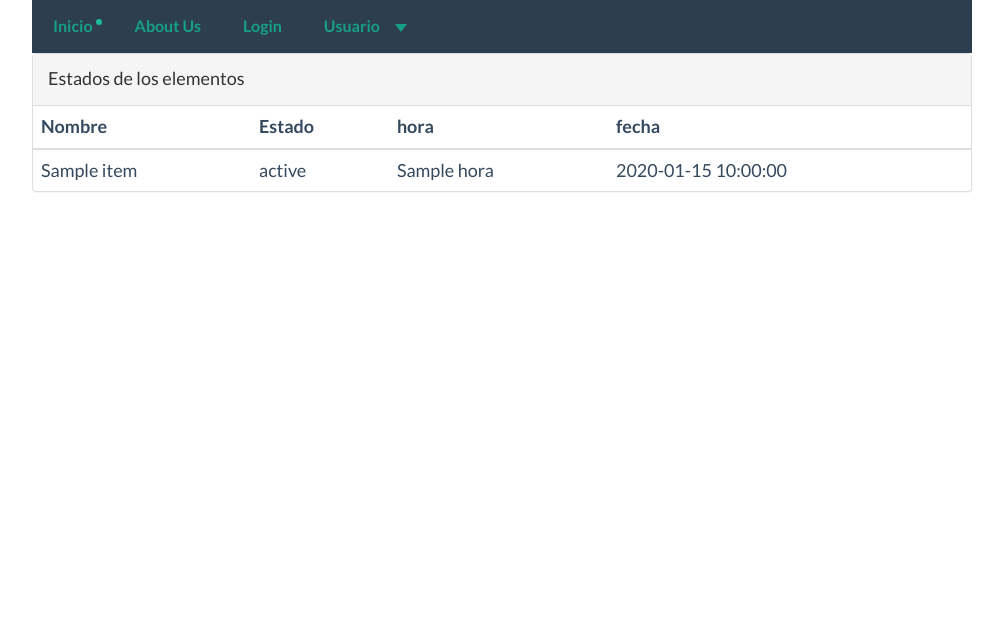
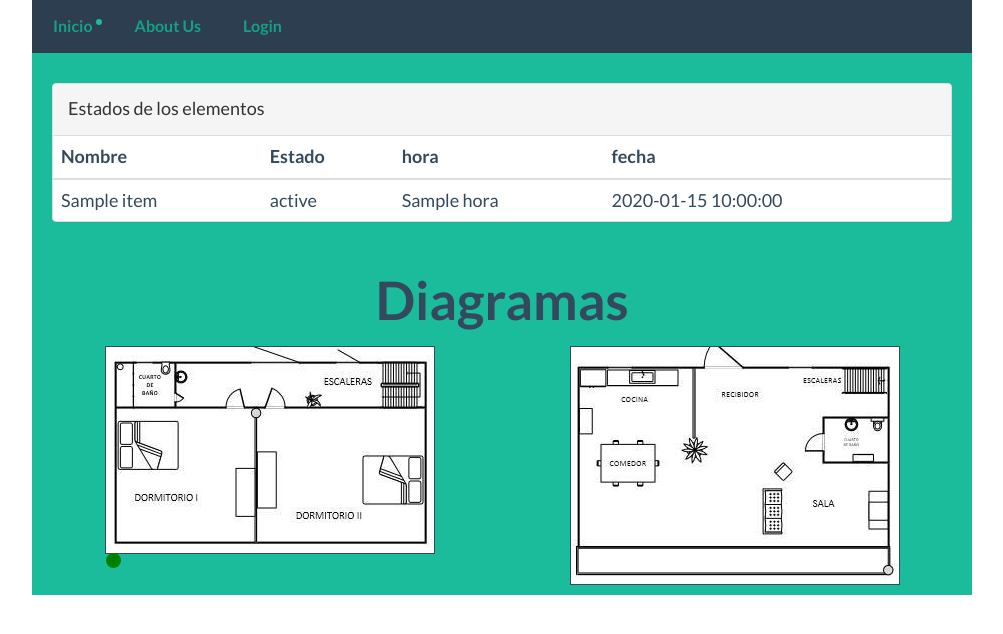
Before and after one commit to raul26/PI4sem, a CodeIgniter app: template application/views/dashboard.php in a window 1280 px wide. Shown: the top 634 px of the page, without its empty margins (138-1141 px from the left). Run offline with CodeIgniter, Linux system fonts and the light colour scheme; the template is opened without the code that fills it: most values are stand-ins (such as "Sample title", 1, 10 or a date in 2020).

Commit message:
todos los cambios

```diff
--- a/Domotico1.txt
+++ b/Domotico1.txt
@@ -1,6 +1,6 @@
-1 Foco1 1 09:55:13p.m. 01/06/2014
-2 Foco2 1 09:55:13p.m. 01/06/2014
+1 Foco1 0 09:55:13p.m. 01/06/2014
+2 Foco2 0 09:55:13p.m. 01/06/2014
 3 Puerta1 1 09:55:13p.m. 01/06/2014
-4 Puerta2 0 09:55:13p.m. 01/06/2014
+4 Puerta2 1 09:55:13p.m. 01/06/2014
 5 Ventana1 0 09:55:13p.m. 01/06/2014
 6 Ventana2 0 09:55:13p.m. 01/06/2014
--- a/application/controllers/welcome.php
+++ b/application/controllers/welcome.php
@@ -21,6 +21,7 @@ class Welcome extends CI_Controller {
   {
     parent:: __construct();
     $this->load->helper('url');
+    $this->load->library('session');
   }
 
 	public function index()
--- a/application/views/aboutUS.php
+++ b/application/views/aboutUS.php
@@ -11,7 +11,7 @@
           We are  passionate students, working in the same direccion, now we are doing our integrator proyect in order to make a great mechanism,  our team have developers with diferents skills, we have experts in c++ development to build awesome programs, to , we have an amaising mathematical, analistics and network managers.
       </p>
       <p>Our Lema:</p>
-      <h2>Go for it, eat the world</h2>
+      <h2>Don't worry be happy</h2>
     </div>
   </div>
 </body>
--- a/application/views/dashboard.php
+++ b/application/views/dashboard.php
@@ -2,6 +2,7 @@
 <body>
   <div class="container">
     <?php $this->load->view("navbar"); ?>
+    <div class="aboutUs">
       <div class="panel panel-default">
         <div class="panel-heading">Estados de los elementos</div>
         <table class="table">
@@ -15,5 +16,49 @@
           </tbody>
         </table>
       </div>
+    <!--Aqui empieza lo de las imagenes truculentas-->
+    <div class="row">
+      <h2>Diagramas</h2>
+      <div class="col-sm-6">
+        <div class="diagrama">
+          <img src="<?php echo base_url("assets/images/int1.jpg");?>">
+            <?php
+            foreach($items as $fila){
+              $id=$fila["id_objeto"];
+              if($id==6 OR $id==5 OR $id==3 OR $id==1){
+                if($fila["status_objeto"]=="0"){
+                  echo "<div class='elemento ".$fila['nombre_objeto']." off' data-toggle='tooltip' data-placement='bottom' title='".$fila['nombre_objeto']."' ></div>";
+                }else{
+                  echo "<div class='elemento ".$fila['nombre_objeto']."' data-toggle='tooltip' data-placement='bottom' title='".$fila['nombre_objeto']."'></div>";
+                }
+              }
+            }
+            ?>
         </div>
+      </div>
+      <div class="col-sm-6">
+        <div class="diagrama">
+          <img src="<?php echo base_url("assets/images/int2.jpg");?>">
+            <?php
+            foreach($items as $fila){
+              $id=$fila["id_objeto"];
+              if($id==2 OR $id==4){
+                if($fila["status_objeto"]=="0"){
+                  echo "<div class='elemento ".$fila['nombre_objeto']." off' data-toggle='tooltip' data-placement='bottom' title='".$fila['nombre_objeto']."'></div>";
+                }else{
+                  echo "<div class='elemento ".$fila['nombre_objeto']."' data-toggle='tooltip' data-placement='bottom' title='".$fila['nombre_objeto']."'></div>";
+                }
+              }
+            }
+            ?>
+        </div>
+      </div>
+    </div>
+  </div>
+  </div>
+<script>
+  $(document).ready(function(){
+    $('.elemento').tooltip()
+  });
+</script>
 </body>
--- a/application/views/head.php
+++ b/application/views/head.php
@@ -10,5 +10,5 @@
 
   <script type="text/javascript" src="<?php echo base_url('assets/js/jquery-1.10.2.min.js'); ?>"></script>
   <script type="text/javascript" src="<?php echo base_url('assets/js/bootstrap.min.js'); ?>"></script>
-  <script type="text/javascript" src="<?php echo base_url('assets/js/application.js'); ?>"></script>
+  <script type="text/javascript" src="<?php echo base_url('assets/bootstrap/js/bootstrap.min.js'); ?>"></script>
 </head>
--- a/application/views/navbar.php
+++ b/application/views/navbar.php
@@ -3,17 +3,17 @@
         <li><a href="<?php echo base_url(""); ?>">Inicio<span class="navbar-unread">1</span></a></li>
         <li class="dropdown">
         <li><a href="<?php echo base_url("index.php/aboutUs"); ?>">About Us</a></li>
-        <li><a href="index.php/login">Login</a></li>
+        <?php if(!isset($this->session->userdata['nombre'])){ ?>
+          <li><a href="<?php echo base_url("index.php/login"); ?>">Login</a></li>
+        <?php }else{ ?>
+         <li><a href="<?php echo base_url("index.php/dashboard"); ?>">Dashboard</a></li>
         <li class="dropdown">
-          <a href="#" class="dropdown-toggle" data-toggle="dropdown">Usuario <b class="caret"></b></a>
+        <a href="#" class="dropdown-toggle" data-toggle="dropdown"><?php echo $this->session->userdata['nombre']; ?> <b class="caret"></b></a>
           <span class="dropdown-arrow"></span>
           <ul class="dropdown-menu">
-            <li><a href="#">Action</a></li>
-            <li><a href="#">Another action</a></li>
-            <li><a href="#">Something else here</a></li>
-            <li class="divider"></li>
-            <li><a href="#">Separated link</a></li>
+            <li><a href="<?php echo base_url("index.php/login/destroy"); ?>">LogOut</a></li>
           </ul>
         </li>
+        <?php } ?>
       </ul>
     </div>
--- a/assets/css/stl.css
+++ b/assets/css/stl.css
@@ -1,6 +1,6 @@
 .aboutUs{
   background:#1abc9c;
-  padding:10px 20px 10px 20px;;
+  padding:30px 20px 10px 20px;;
 }
 .aboutUs p{
   text-align:justify;
@@ -12,3 +12,58 @@
   text-align:center;
   margin-bottom:20px;
 }
+.contenidos{
+padding:10px 38px 10px 38px;
+}
+.contenidos img{
+  float:left;
+  margin-right:10px;
+}
+.login{
+}
+.special{
+  padding-top:30px;
+}
+.diagrama{
+  border:1px solid;
+  width:330px;
+  margin: auto;
+  position:relative;
+}
+.elemento{
+  background:green;
+  height:15px;
+  width:15px;
+  position:absolute;
+  -webkit-border-radius: 50px;
+  -moz-border-radius: 50px;
+  border-radius: 50px;
+  cursor:pointer;
+}
+.Ventana1{
+  top:5px;
+  left:154px;
+}
+.Ventana2{
+  top:5px;
+  left:222px;
+}
+.Puerta1{
+  top:53px;
+  left:122px;
+}
+.Puerta2{
+  top:12px;
+  left:142px;
+}
+.Foco1{
+  top:44px;
+  left:200px;
+}
+.Foco2{
+  top:100px;
+  left:131px;
+}
+.off{
+  background:red;
+}
```
Also changed, not shown: application/views/loginForm.php (+3 -6 lines), application/views/welcome_message.php (+6 -2 lines), assets/bootstrap/js/bootstrap.min.js (added), assets/images/domotica/img2.png (added). Lines whose indentation alone changed are shown as unchanged.
